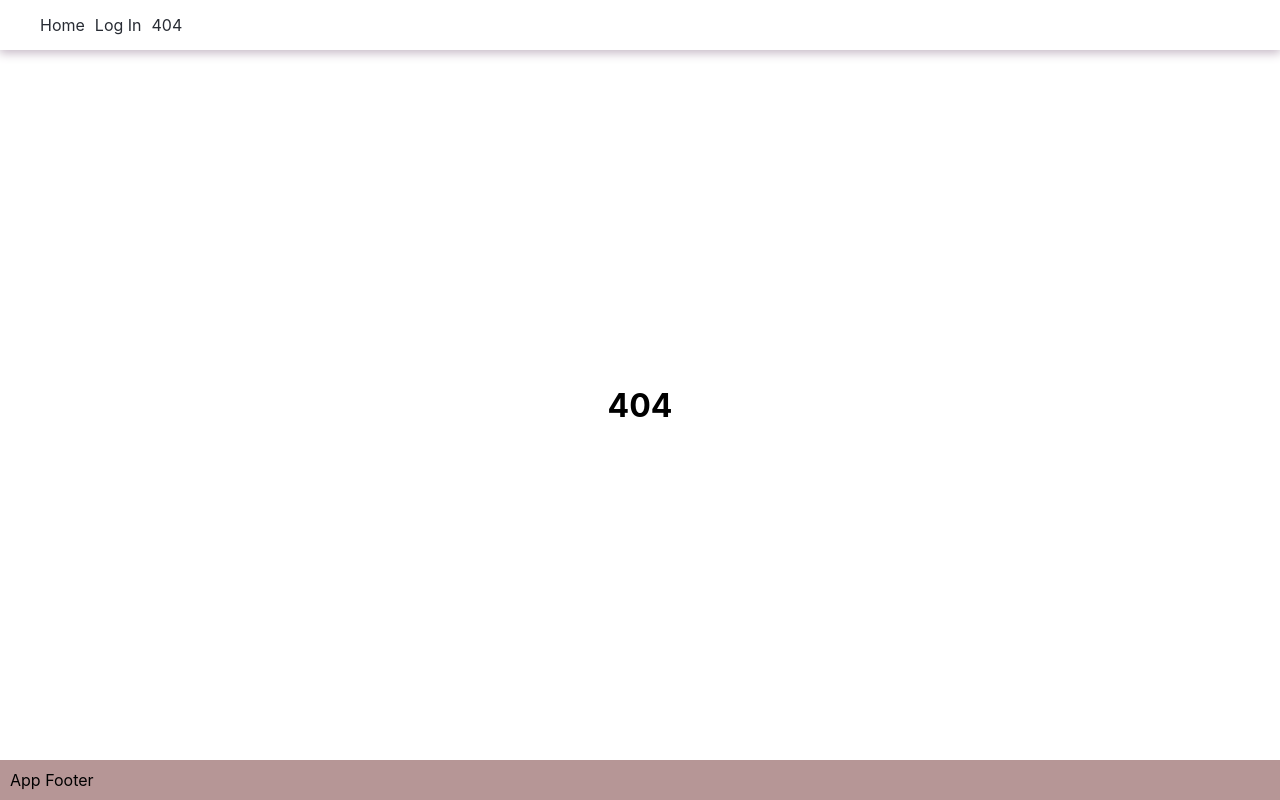
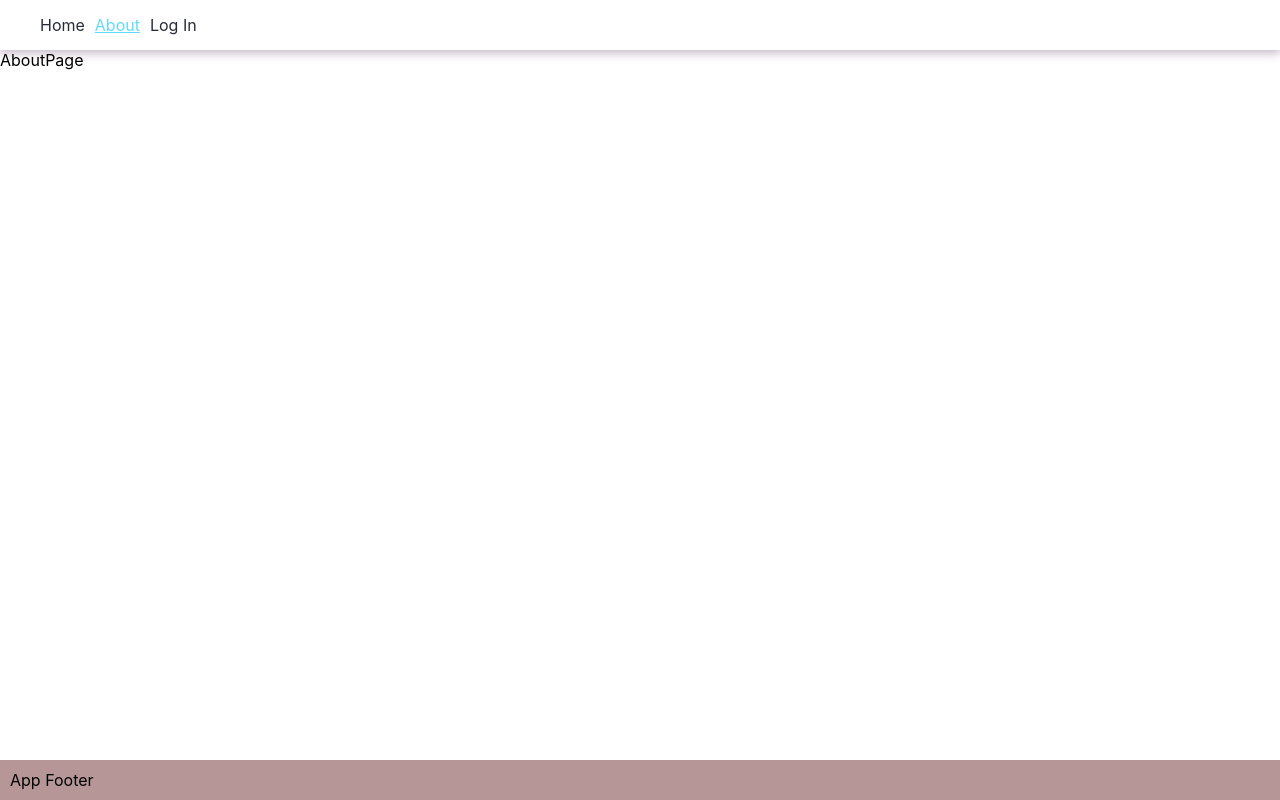
Before and after one commit to itolog/react-testing, a React (Create React App) app: page /about in a window 1280 px wide. Before the commit this address had no page. Built offline with nearby package versions, Linux system fonts and the light colour scheme.

Commit message:
AppRouter add tests

```diff
--- a/src/components/Header/components/Navigation/Navigation.tsx
+++ b/src/components/Header/components/Navigation/Navigation.tsx
@@ -17,6 +17,7 @@ const Navigation: React.FC<NavigationProps> = ({ items = [] }) => {
           return (
             <li key={item.id}>
               <NavLink
+                data-testid={item.name}
                 to={item.path}
                 className={({ isActive }) => {
                   return isActive ? styles.NavigationItemActive : styles.NavigationItem;
--- a/src/components/Header/components/Navigation/data/navLinks.ts
+++ b/src/components/Header/components/Navigation/data/navLinks.ts
@@ -8,13 +8,13 @@ const navLinks: NavLinks[] = [
   },
   {
     id: 2,
-    path: "/login",
-    name: "Log In",
+    path: "/about",
+    name: "About",
   },
   {
     id: 3,
-    path: "/error",
-    name: "404",
+    path: "/login",
+    name: "Log In",
   },
 ];
 
--- /dev/null
+++ b/src/pages/AboutPage/AboutPage.tsx
@@ -0,0 +1,7 @@
+import React from "react";
+
+const AboutPage = () => {
+  return <div>AboutPage</div>;
+};
+
+export default AboutPage;
--- a/src/router/AppRouter/AppRouter.tsx
+++ b/src/router/AppRouter/AppRouter.tsx
@@ -11,11 +11,13 @@ import LoginPage from "../../pages/LoginPage/LoginPage";
 import MainLayout from "../../layouts/MainLayout/MainLayout";
 import ErrorPage from "../components/ErrorPage/ErrorPage";
 import PageNotFound from "../../pages/PageNotFound/PageNotFound";
+import AboutPage from "../../pages/AboutPage/AboutPage";
 
 const router = createBrowserRouter(
   createRoutesFromElements(
     <Route errorElement={<ErrorPage />} path="/" element={<MainLayout />}>
       <Route errorElement={<ErrorPage />} index={true} element={<HomePage />} />
+      <Route errorElement={<ErrorPage />} path={"about"} element={<AboutPage />} />
       <Route errorElement={<ErrorPage />} path="login" element={<LoginPage />} />
       <Route path="*" element={<PageNotFound />} />
     </Route>,
```
Also changed, not shown: 2 other files (tests, documents, lock files or other folders).
